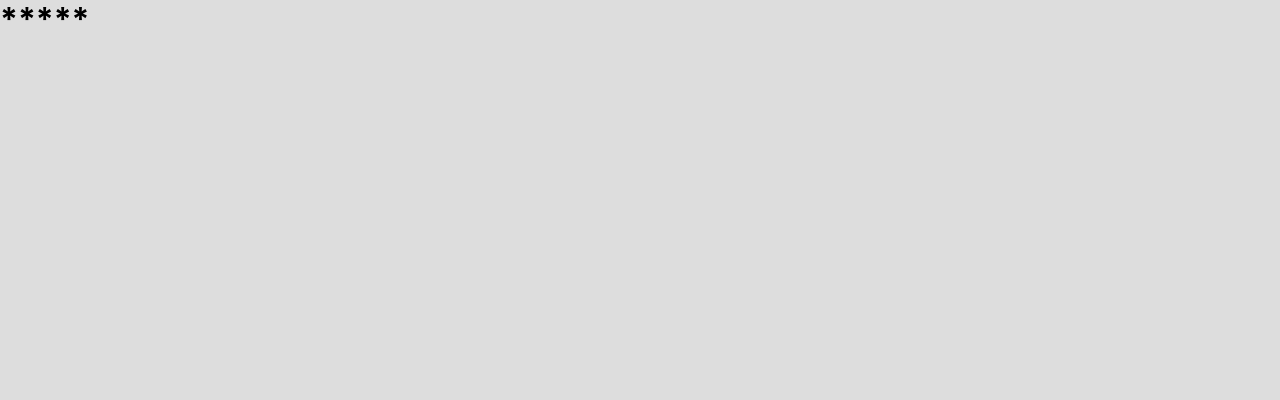
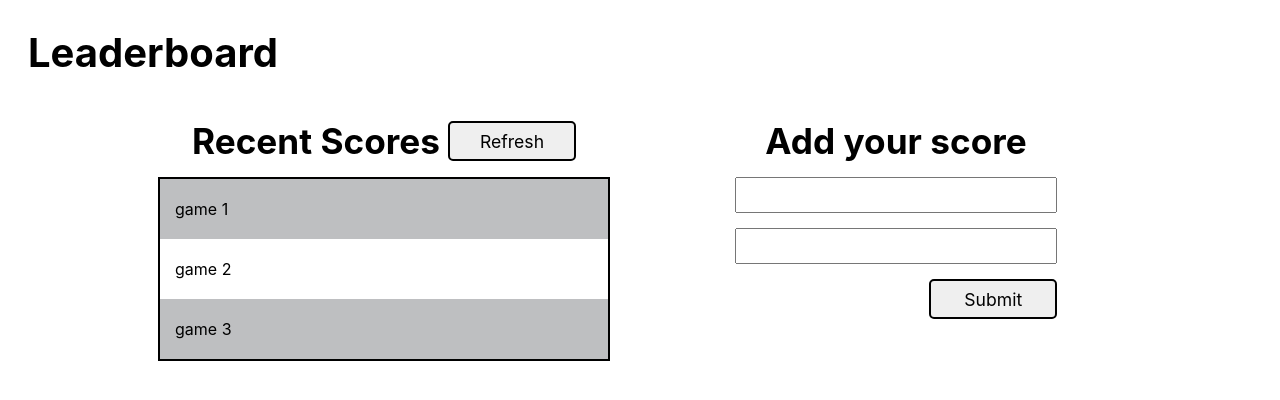
Before and after one commit to GuilhermeGiachellin/Leaderboard, a website built with webpack: page src/index.html in a window 1280 px wide. Built offline with nearby package versions, Linux system fonts and the light colour scheme.

Commit message:
Basic layout
-Added basic layout of the page
-Html, Css and Js where used

```diff
--- /dev/null
+++ b/src/displayHtml.js
@@ -0,0 +1,17 @@
+const generateHTML = () => {
+  const containerUl = document.getElementById('games_ul');
+  let counter = 0;
+  containerUl.innerHTML = '';
+  for (let i = 0; i < 3; i += 1) {
+    const li = document.createElement('li');
+    counter += 1;
+    li.innerHTML = `<li class="games_li grey"><p>game ${counter}</p></li>`;
+    li.classList.add('tasks_li');
+    if (counter % 2 !== 0) {
+      li.classList.add('grey_color');
+    }
+    containerUl.appendChild(li);
+  }
+};
+
+export default generateHTML;
--- a/src/index.html
+++ b/src/index.html
@@ -1,11 +1,35 @@
 <!DOCTYPE html>
 <html>
+
 <head>
     <meta charset="utf-8" />
     <title>Title</title>
 </head>
+<header>
+    <h1>Leaderboard</h1>
+</header>
+
 <body>
-        <h1>*****</h1>
+    <section>
+        <div class="list_container">
+            <div class="list_title_container">
+                <h2>Recent Scores</h2>
+                <button id="refresh_btn" class="refresh_btn">Refresh</button>
+            </div>
+            <ul class="games_ul" id="games_ul">
+            </ul>
+        </div>
+        <div class="form_container">
+            <h2>Add your score</h2>
+            <form action="">
+                <input type="text">
+                <input type="text">
+                <div>
+                    <button id="submit_btn" class="submit_btn">Submit</button>
+                </div>
+            </form>
+        </div>
+    </section>
 </body>
 
 </html>
--- a/src/index.js
+++ b/src/index.js
@@ -1 +1,4 @@
 import './style.css';
+import generateHTML from './displayHtml';
+
+generateHTML();
--- a/src/style.css
+++ b/src/style.css
@@ -4,6 +4,104 @@
   list-style: none;
 }
 
-body {
-  background-color: rgb(221, 221, 221);
+header {
+  height: 15vh;
+  align-items: center;
 }
+
+h1 {
+  width: fit-content;
+  font-size: 5vh;
+  padding: 3.5vh;
+}
+
+h2 {
+  font-size: 2.2rem;
+  width: fit-content;
+}
+
+section {
+  display: flex;
+  flex-direction: row;
+  justify-content: center;
+  height: 85vh;
+}
+
+.list_container {
+  display: flex;
+  flex-direction: column;
+  align-items: center;
+  width: 35vw;
+  margin-right: 2.5vw;
+}
+
+.list_title_container {
+  display: flex;
+  flex-direction: row;
+  align-items: center;
+  justify-content: space-between;
+  width: 30vw;
+  margin-bottom: 15px;
+}
+
+.games_ul {
+  width: 35vw;
+  border: 2px solid black;
+  padding: 0;
+}
+
+.games_li {
+  height: 60px;
+  margin-left: 15px;
+  display: flex;
+  flex-direction: row;
+  align-items: center;
+}
+
+.grey_color {
+  background-color: #bebfc1;
+}
+
+.form_container {
+  display: flex;
+  flex-direction: column;
+  align-items: center;
+  width: 35vw;
+  margin-left: 2.5vw;
+}
+
+form {
+  display: flex;
+  flex-direction: column;
+  align-items: center;
+  width: 100%;
+}
+
+input {
+  height: 30px;
+  margin-top: 15px;
+  width: 70%;
+}
+
+form > div {
+  width: 72%;
+  display: flex;
+  justify-content: flex-end;
+}
+
+.submit_btn {
+  margin-top: 15px;
+  width: 10vw;
+  height: 40px;
+  font-size: 1.1rem;
+  border: 2px solid black;
+  border-radius: 5px;
+}
+
+.refresh_btn {
+  width: 10vw;
+  height: 40px;
+  font-size: 1.1rem;
+  border: 2px solid black;
+  border-radius: 5px;
+}
```
Also changed, not shown: MIT.md (+1 -1 lines). Lines whose indentation alone changed are shown as unchanged.
